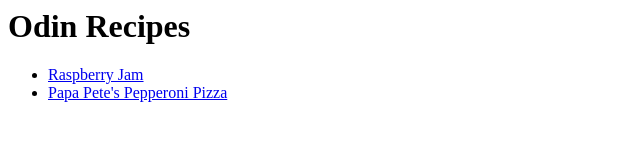
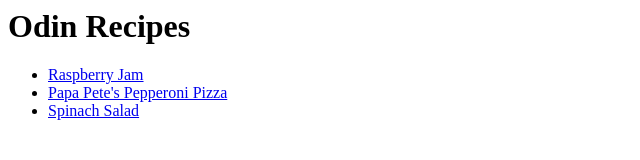
Before and after one commit to Lupin-the-Wolf/odin-recipes, a plain HTML site: page index.html in a window 1280 px wide. Shown: the whole page, without its empty margins (0-640 px from the left). Drawn offline with Linux system fonts and the light colour scheme.

Commit message:
Add Spinach Salad

```diff
--- a/index.html
+++ b/index.html
@@ -10,6 +10,7 @@
             <ul>
                 <li><a href="recipes/jam.html">Raspberry Jam</a></li>
                 <li><a href="recipes/pizza.html">Papa Pete's Pepperoni Pizza</a></li>
+                <li><a href="recipes/salad.html">Spinach Salad</a></li>
             </ul>
         </p>
 
```
